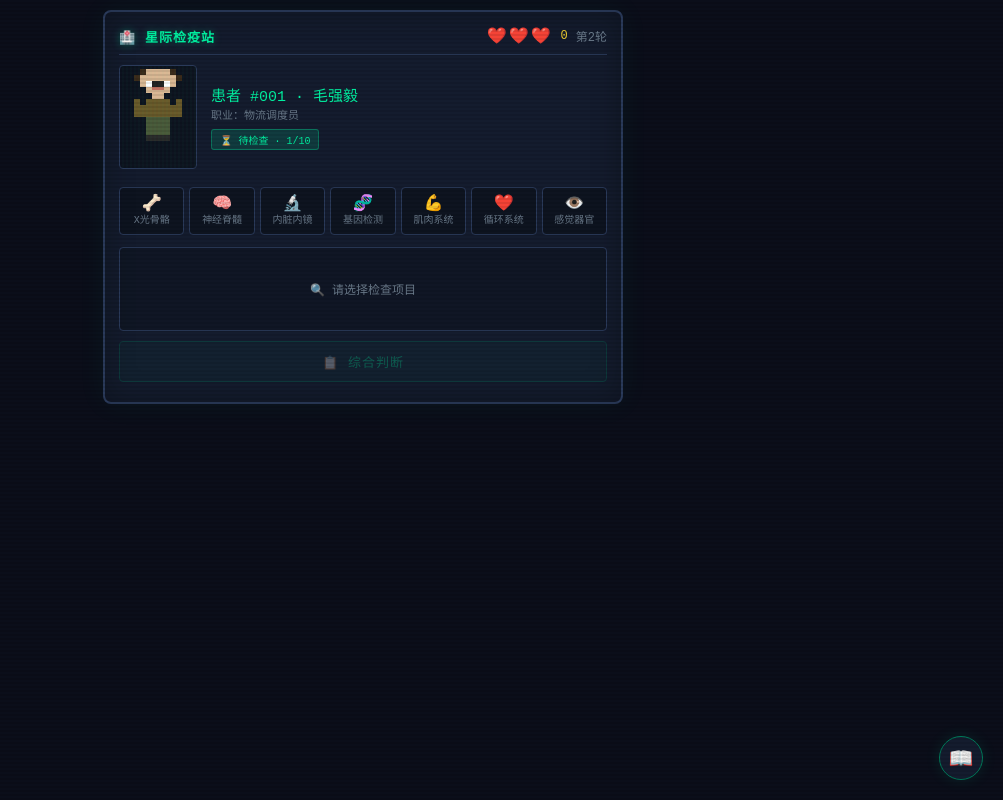
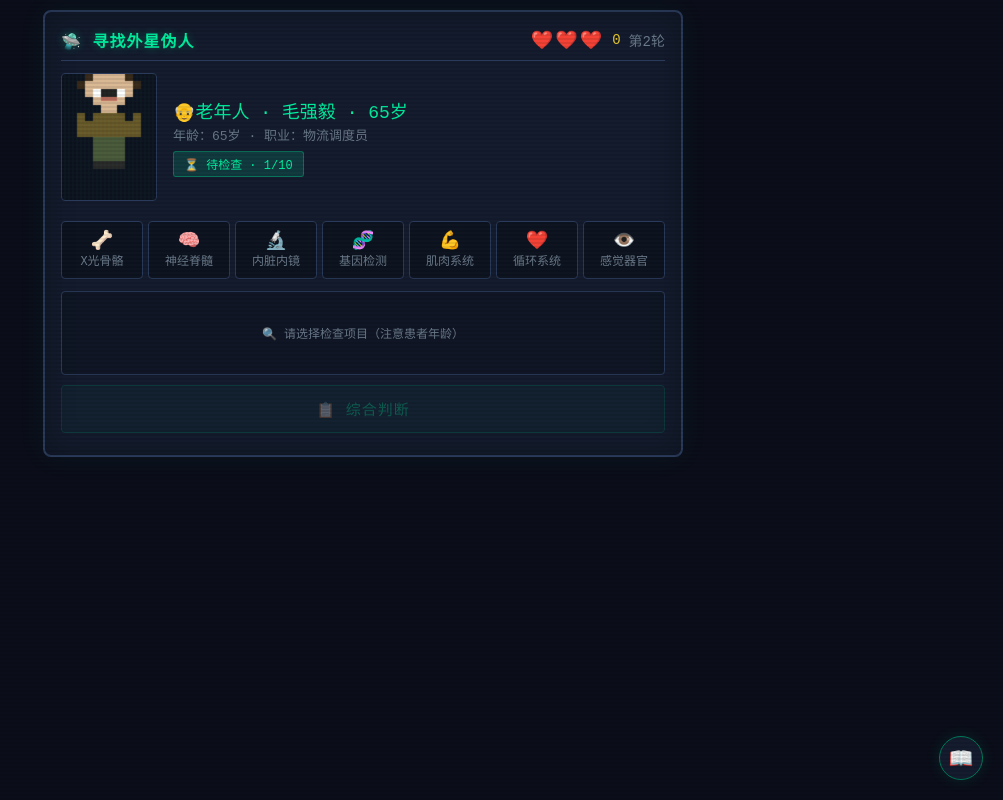
Before and after one commit to Astron-Sci/interstellar-anatomy, a plain HTML site: page index.html in a window 1280 px wide. Both pictures are taken after a click on the button "开 始 执 勤". Shown: the whole page, without its empty margins (277-1280 px from the left). Drawn offline with Linux system fonts and the light colour scheme.

Commit message:
Add files via upload

```diff
--- a/index.html
+++ b/index.html
@@ -3,7 +3,7 @@
 <head>
 <meta charset="UTF-8">
 <meta name="viewport" content="width=device-width,initial-scale=1.0,maximum-scale=1.0,user-scalable=no">
-<title>星际解剖站 · 找出外星伪人</title>
+<title>寻找外星伪人 · Yes, I am a Human</title>
 <style>
 *{margin:0;padding:0;box-sizing:border-box}
 :root{
@@ -18,6 +18,10 @@
   --text-dim:#6a7a8a;
   --heart:#f03050;
   --gold:#f0d030;
+  --fs-sm:13px;
+  --fs-md:15px;
+  --fs-lg:18px;
+  --fs-xl:24px;
 }
 body{
   background:var(--bg);
@@ -40,11 +44,11 @@ body::after{
 }
 .game-container{
   width:100%;
-  max-width:520px;
+  max-width:640px;
   background:var(--panel);
   border:2px solid var(--panel-border);
   border-radius:8px;
-  padding:14px;
+  padding:16px;
   position:relative;
   box-shadow:0 0 30px rgba(0,240,160,0.05),inset 0 0 30px rgba(0,0,0,0.3);
 }
@@ -58,37 +62,37 @@ body::after{
   gap:4px;
 }
 .title{
-  font-size:13px;font-weight:bold;color:var(--accent);
+  font-size:16px;font-weight:bold;color:var(--accent);
   text-shadow:0 0 8px rgba(0,240,160,0.3);letter-spacing:1px;
 }
-.status-bar{display:flex;align-items:center;gap:8px;font-size:12px}
-.hearts{color:var(--heart);font-size:16px;letter-spacing:2px}
+.status-bar{display:flex;align-items:center;gap:8px;font-size:14px}
+.hearts{color:var(--heart);font-size:18px;letter-spacing:2px}
 .hearts .lost{opacity:0.2}
 .score{color:var(--gold)}
 .round{color:var(--text-dim)}
 
 /* Patient */
 .patient-area{
-  display:flex;align-items:center;gap:14px;
-  padding:10px 0;min-height:110px;
+  display:flex;align-items:center;gap:16px;
+  padding:12px 0;min-height:130px;
 }
 .patient-canvas-wrap{
-  flex-shrink:0;width:78px;height:104px;
+  flex-shrink:0;width:96px;height:128px;
   background:rgba(0,0,0,0.3);border:1px solid var(--panel-border);border-radius:4px;
   display:flex;align-items:center;justify-content:center;
   position:relative;overflow:hidden;
 }
-.patient-canvas-wrap canvas{display:block}
+.patient-canvas-wrap canvas{display:block;width:96px;height:128px}
 .patient-canvas-wrap::after{
   content:'';position:absolute;inset:0;
   background:repeating-linear-gradient(90deg,transparent,transparent 2px,rgba(0,240,160,0.02) 2px,rgba(0,240,160,0.02) 4px);
   pointer-events:none;
 }
 .patient-info{flex:1;min-width:0}
-.patient-info .name{font-size:15px;color:var(--accent);margin-bottom:2px}
-.patient-info .meta{font-size:11px;color:var(--text-dim);line-height:1.6}
+.patient-info .name{font-size:18px;color:var(--accent);margin-bottom:4px}
+.patient-info .meta{font-size:13px;color:var(--text-dim);line-height:1.6}
 .patient-info .tag{
-  display:inline-block;font-size:10px;padding:2px 8px;border-radius:3px;margin-top:4px;
+  display:inline-block;font-size:12px;padding:3px 10px;border-radius:3px;margin-top:4px;
 }
 .tag-human{background:rgba(0,240,160,0.15);color:var(--accent);border:1px solid rgba(0,240,160,0.3)}
 .tag-alien{background:rgba(240,48,80,0.15);color:var(--danger);border:1px solid rgba(240,48,80,0.3)}
@@ -98,18 +102,18 @@ body::after{
   display:flex;gap:5px;padding:8px 0;
 }
 .tool-btn{
-  flex:1;min-width:52px;padding:7px 2px;
+  flex:1;min-width:64px;padding:9px 4px;
   background:rgba(0,0,0,0.3);border:1px solid var(--panel-border);border-radius:4px;
-  color:var(--text-dim);font-family:inherit;font-size:10px;cursor:pointer;
+  color:var(--text-dim);font-family:inherit;font-size:12px;cursor:pointer;
   text-align:center;transition:all 0.2s;line-height:1.2;
   position:relative;
 }
 .tool-btn:hover{background:rgba(0,240,160,0.08);border-color:var(--accent-dim);color:var(--text)}
 .tool-btn:active{transform:scale(0.95)}
-.tool-btn .icon{display:block;font-size:16px;margin-bottom:1px}
+.tool-btn .icon{display:block;font-size:18px;margin-bottom:2px}
 .tool-btn:disabled{opacity:0.35;cursor:not-allowed;transform:none}
 .tool-btn.used{border-color:var(--accent-dim);background:rgba(0,240,160,0.06)}
-.tool-btn.used::after{content:'✓';position:absolute;top:-2px;right:-2px;font-size:9px;color:var(--accent)}
+.tool-btn.used::after{content:'✓';position:absolute;top:-2px;right:-2px;font-size:10px;color:var(--accent)}
 
 /* Report area */
 .report-area{
@@ -150,20 +154,20 @@ body::after{
   display:flex;gap:8px;padding:6px 0;
 }
 .submit-btn{
-  flex:1;padding:10px;border:1px solid var(--accent-dim);border-radius:4px;
+  flex:1;padding:12px;border:1px solid var(--accent-dim);border-radius:4px;
   background:rgba(0,240,160,0.08);color:var(--accent);
-  font-family:inherit;font-size:13px;cursor:pointer;letter-spacing:1px;
+  font-family:inherit;font-size:15px;cursor:pointer;letter-spacing:1px;
   transition:all 0.2s;
 }
 .submit-btn:hover{background:rgba(0,240,160,0.2)}
 .submit-btn:disabled{opacity:0.3;cursor:not-allowed}
 .decision-row{
-  display:none;gap:10px;padding:6px 0;
+  display:none;gap:10px;padding:8px 0;
 }
 .decision-row.show{display:flex}
 .decision-btn{
-  flex:1;padding:10px;border:none;border-radius:4px;
-  font-family:inherit;font-size:14px;font-weight:bold;cursor:pointer;
+  flex:1;padding:12px;border:none;border-radius:4px;
+  font-family:inherit;font-size:16px;font-weight:bold;cursor:pointer;
   transition:all 0.2s;letter-spacing:2px;
 }
 .decision-btn:active{transform:scale(0.95)}
@@ -181,7 +185,7 @@ body::after{
 
 /* Feedback */
 .feedback{
-  padding:8px 10px;border-radius:4px;font-size:12px;line-height:1.6;margin-top:4px;display:none;
+  padding:8px 10px;border-radius:4px;font-size:14px;line-height:1.6;margin-top:6px;display:none;
 }
 .feedback.show{display:block;animation:slideUp 0.3s ease-out}
 .feedback.correct{background:rgba(0,240,160,0.1);border:1px solid rgba(0,240,160,0.3);color:var(--accent)}
@@ -193,17 +197,17 @@ body::after{
 /* Overlay screens */
 .overlay-screen{
   display:flex;flex-direction:column;align-items:center;justify-content:center;
-  min-height:320px;gap:14px;text-align:center;
+  min-height:360px;gap:16px;text-align:center;
 }
-.overlay-screen h1{font-size:22px;color:var(--accent);text-shadow:0 0 12px rgba(0,240,160,0.3);letter-spacing:2px}
-.overlay-screen .subtitle{font-size:13px;color:var(--text-dim);line-height:1.7}
+.overlay-screen h1{font-size:26px;color:var(--accent);text-shadow:0 0 12px rgba(0,240,160,0.3);letter-spacing:2px}
+.overlay-screen .subtitle{font-size:15px;color:var(--text-dim);line-height:1.8}
 .big-btn{
   padding:12px 36px;background:rgba(0,240,160,0.12);
   border:1px solid var(--accent-dim);border-radius:4px;color:var(--accent);
-  font-family:inherit;font-size:16px;cursor:pointer;letter-spacing:3px;transition:all 0.2s;
+  font-family:inherit;font-size:18px;cursor:pointer;letter-spacing:3px;transition:all 0.2s;
 }
 .big-btn:hover{background:rgba(0,240,160,0.25);box-shadow:0 0 20px rgba(0,240,160,0.1)}
-.gameover-score{font-size:28px;color:var(--gold)}
+.gameover-score{font-size:32px;color:var(--gold)}
 .gameover-stats{font-size:12px;color:var(--text-dim);line-height:1.6}
 
 /* Handbook modal */
@@ -282,7 +286,7 @@ body::after{
 <div class="game-container" id="app">
   <!-- Header -->
   <div class="header">
-    <div class="title">🏥 星际检疫站</div>
+    <div class="title">🛸 寻找外星伪人</div>
     <div class="status-bar">
       <span class="hearts" id="heartsDisplay"></span>
       <span class="score" id="scoreDisplay">0</span>
@@ -340,7 +344,7 @@ body::after{
 
     <!-- Accumulated Report Area -->
     <div class="report-area" id="reportArea">
-      <div class="report-placeholder">🔍 请选择检查项目</div>
+      <div class="report-placeholder">🔍 请选择检查项目（注意患者年龄）</div>
     </div>
 
     <!-- Submit Judgment -->
@@ -385,7 +389,7 @@ const EXAM_DATA = {
       { part:'腰椎', normal:5, unit:'块', nd:'人类腰椎为5块（L1-L5），承重最大。某些人可有腰椎骶化或骶椎腰化导致数目改变。', ad:'患者有{0}块腰椎——腰椎数目异常，脊柱承重结构不同！' },
       { part:'指骨（双手）', normal:28, unit:'块', nd:'每只手14块指骨。拇指2块（近节+远节），其余四指各3块，双手共28块。', ad:'患者双手只有{0}块指骨——手指关节分节数目异常！' },
       { part:'腕骨（双手）', normal:16, unit:'块', nd:'每只手8块腕骨：舟骨、月骨、三角骨、豌豆骨、大多角骨、小多角骨、头状骨、钩骨。双手16块。', ad:'患者双手有{0}块腕骨——腕骨排列方式异于人类！' },
-      { part:'牙齿', normal:32, unit:'颗', nd:'成人恒牙32颗（含4颗智齿）。儿童乳牙20颗，换牙期混合齿列。', ad:'患者有{0}颗牙齿——齿式与人类完全不同！' },
+      { part:'牙齿', normal:32, unit:'颗', nd:'牙齿数量随年龄变化：儿童乳牙20颗，换牙期20~28颗，成人恒牙28~32颗，老年人部分脱落20~28颗。', ad:'患者有{0}颗牙齿——齿式与人类完全不同！' },
       { part:'全身骨骼', normal:206, unit:'块', nd:'成人全身骨骼206块（含听小骨）。新生儿约270块，随生长部分融合。', ad:'患者全身只有{0}块骨骼——骨块总数明显异常！' },
       { part:'骶椎', normal:5, unit:'块', nd:'骶骨由5块骶椎（S1-S5）融合而成，成年后融合为1块骶骨。', ad:'患者骶骨由{0}块骶椎融合——骶骨分节数目异常！' },
       { part:'颅骨（不含听小骨）', normal:23, unit:'块', nd:'颅骨共23块。脑颅8块（额/顶2/颞2/枕/蝶/筛）+ 面颅15块。不含听小骨。', ad:'患者颅骨有{0}块——颅骨分块方式异于人类！' },
@@ -395,13 +399,15 @@ const EXAM_DATA = {
       { part:'趾骨（双足）', normal:28, unit:'块', nd:'每足14块趾骨（𧿹趾2块，其余各3块），双足共28块。', ad:'患者双足只有{0}块趾骨——足趾分节异常，可能影响行走！' },
       { part:'上肢骨（双侧合计）', normal:64, unit:'块', nd:'双侧上肢骨共64块。每侧32块：锁骨1+肩胛骨1+肱骨1+桡骨1+尺骨1+腕骨8+掌骨5+指骨14。', ad:'患者上肢骨共{0}块——上肢骨骼数目异常！' },
       { part:'下肢骨（双侧合计）', normal:62, unit:'块', nd:'双侧下肢骨共62块。每侧31块：髋骨1+股骨1+髌骨1+胫骨1+腓骨1+跗骨7+跖骨5+趾骨14。', ad:'患者下肢骨共{0}块——下肢骨骼数目异常！' },
-      { part:'骨有机物与无机物比例（儿童≈6:4，成人≈3.5:6.5）', normal:'30~40', unit:'%', nd:'成人骨有机物约占30~40%（无机物60~70%）。儿童有机物约60%使骨柔韧，老人约20%更脆。', ad:'患者骨有机物占比{0}%——骨质结构异常！' },
       { part:'胸骨', normal:1, unit:'块', nd:'成人胸骨由胸骨柄+胸骨体+剑突三部分融合而成，计为1块。', ad:'患者有{0}块胸骨——胸骨分节异常！' },
       { part:'锁骨', normal:2, unit:'根', nd:'锁骨连接胸骨和肩胛骨，每侧1根，双侧共2根。', ad:'患者有{0}根锁骨——肩带结构异常！' },
       { part:'肩胛骨', normal:2, unit:'块', nd:'肩胛骨位于胸廓后方，每侧1块，双侧共2块。参与构成肩关节和肩袖。', ad:'患者有{0}块肩胛骨——肩部骨骼异常！' },
       { part:'脊柱生理弯曲', normal:4, unit:'个', nd:'脊柱有4个生理弯曲：颈曲（前凸）+胸曲（后凸）+腰曲（前凸）+骶曲（后凸）。', ad:'患者脊柱有{0}个生理弯曲——脊柱曲度异常！' },
       { part:'足弓数量', normal:3, unit:'个', nd:'足弓共3个：内侧纵弓+外侧纵弓+横弓。足弓具有缓冲和支撑功能。', ad:'患者有{0}个足弓——足弓结构异常！' },
       { part:'骨盆骨块数', normal:4, unit:'块', nd:'骨盆由4块骨组成：左右髋骨（各1）+骶骨+尾骨。', ad:'患者骨盆由{0}块骨组成——骨盆结构异常！' },
+      { part:'髋臼Y形软骨愈合状态', normal:'已愈合', unit:'', nd:'髋臼由髂骨+坐骨+耻骨以Y形软骨连接，约12~16岁愈合。儿童未愈合，X光可见透亮线。', ad:'患者髋臼愈合状态与年龄不符——骨盆发育异常！' },
+      { part:'椎间盘高度（L3/4）', normal:'10~12', unit:'mm', nd:'椎间盘随增龄脱水变薄，老年人约6~8mm', ad:'患者椎间盘厚度不符合年龄——脊柱退变状态异常！' },
+      { part:'骨有机物比例（随龄变化）', normal:'30~40%', unit:'', nd:'儿童约60%使骨柔韧，老年人约20%更脆', ad:'患者骨质结构与年龄不符！' },
     ]
   },
   nerve: {
@@ -419,6 +425,8 @@ const EXAM_DATA = {
       { part:'小脑重量', normal:150, unit:'g', nd:'成人小脑重约150g，占脑总重量的10%左右，但含有全脑50%以上的神经元。', ad:'患者小脑重{0}g——小脑发育异常！' },
       { part:'脑干长度', normal:15, unit:'cm', nd:'脑干长约15cm，自上而下分为中脑+脑桥+延髓，是生命中枢所在地。', ad:'患者脑干长{0}cm——脑干发育异常！' },
       { part:'交感干神经节', normal:23, unit:'对', nd:'交感干神经节约22~25对（通常计23对）：颈3+胸10~12+腰4+骶4+尾1。', ad:'患者有{0}对交感干神经节——自主神经系统异常！' },
+      { part:'松果体钙化检出率', normal:'<5%', unit:'', nd:'松果体钙化随增龄上升，儿童<5%，老年人约85~90%', ad:'患者松果体钙化率与年龄不符！' },
+      { part:'胸腺残余重量', normal:'30~40', unit:'g', nd:'胸腺随增龄退化，儿童最大30~40g，老年人仅3~5g', ad:'患者胸腺与年龄不符！' },
     ]
   },
   scope: {
@@ -445,6 +453,8 @@ const EXAM_DATA = {
       { part:'肾重量（单侧）', normal:130, unit:'g', nd:'成人单侧肾脏重约120~150g（平均约130g）。', ad:'患者单侧肾重{0}g——肾脏发育异常！' },
       { part:'阑尾长度', normal:'6~8', unit:'cm', nd:'阑尾长约6~8cm，根部连于盲肠后内侧壁。麦氏点是阑尾炎的体表标志。', ad:'患者阑尾长约{0}cm——阑尾结构异常！' },
       { part:'直肠长度', normal:'12~15', unit:'cm', nd:'直肠长约12~15cm，上接乙状结肠（第3骶椎平面），下连肛管。', ad:'患者直肠长约{0}cm——消化末段结构异常！' },
+      { part:'肺弹性回缩力', normal:'强', unit:'', nd:'肺弹性随增龄下降，残气量增加导致老年性肺气肿', ad:'患者肺弹性不符合年龄' },
+      { part:'气管分叉角度', normal:'70~80°', unit:'', nd:'随年龄和胸廓形态增大，老年可达80~90°', ad:'患者气管分叉角不符合年龄！' },
     ]
   },
   gene: {
@@ -487,6 +497,7 @@ const EXAM_DATA = {
       { part:'心脏重量', normal:300, unit:'g', nd:'成人心脏重约250~350g（平均约300g），约本人拳头大小。', ad:'患者心脏重{0}g——心脏发育异常！' },
       { part:'安静时心率', normal:'60~100', unit:'次/分', nd:'成人安静状态下心率60~100次/分。', ad:'患者安静心率{0}次/分——心脏节律异常！' },
       { part:'白细胞分类种数', normal:5, unit:'种', nd:'白细胞分为5种：中性+嗜酸+嗜碱+淋巴细胞+单核细胞。', ad:'患者白细胞有{0}种——血液系统异常！' },
+      { part:'心脏纤维环钙化程度', normal:'无', unit:'', nd:'纤维环随增龄钙化，老年人主动脉瓣环钙化率达40~50%', ad:'患者心脏纤维环钙化程度与年龄不匹配！' },
     ]
   },
   sense: {
@@ -502,6 +513,10 @@ const EXAM_DATA = {
       { part:'正常眼压', normal:'10~21', unit:'mmHg', nd:'正常眼压范围10~21mmHg。>21mmHg提示青光眼风险。', ad:'患者眼压{0}mmHg——眼内压异常！' },
       { part:'半规管数量（单侧）', normal:3, unit:'个', nd:'每侧内耳有3个半规管：上半规管+后半规管+外半规管，感知旋转加速度。', ad:'患者单侧有{0}个半规管——平衡感知异常！' },
       { part:'鼓膜面积', normal:'55~90', unit:'mm²', nd:'鼓膜面积约55~90mm²，有效振动面积约55mm²。', ad:'患者鼓膜面积约{0}mm²——声音传导异常！' },
+      { part:'听阈频率范围', normal:'20~20000', unit:'Hz', nd:'听阈随增龄缩窄，儿童20~20000Hz，青壮年20~16000Hz，老年人20~8000Hz', ad:'患者听阈范围与年龄不符——听觉系统异常！' },
+      { part:'咽鼓管倾斜角度', normal:'30~40°', unit:'', nd:'儿童约10°接近水平，是儿童易患中耳炎的解剖基础', ad:'患者咽鼓管角度与年龄不符！' },
+      { part:'鼓膜厚度', normal:'正常', unit:'', nd:'鼓膜随增龄萎缩变薄', ad:'患者鼓膜厚度与年龄不符！' },
+      { part:'晶状体弹性', normal:'良好', unit:'', nd:'晶状体核随增龄硬化导致老花', ad:'患者晶状体弹性与年龄不符合！' },
     ]
   }
 };
@@ -573,6 +588,27 @@ const PART_ALIEN_KEY = {
 // ============================================================
 //  PATIENT GENERATION
 // ============================================================
+
+const AGE_NORMALS = {
+  "牙齿":{child:"20",young:"28~32",elderly:"20~28"},
+  "外耳道长度":{child:"1.5~2.5",young:"2.5~3.5",elderly:"3.5~4.0"},
+  "脊髓末端位置":{child:"L3下缘",young:"L1~L2下缘",elderly:"L1下缘"},
+  "大脑重量":{child:"1200~1300",young:"1300~1400",elderly:"1150~1300"},
+  "松果体钙化检出率":{child:"<5%",young:"约40%",elderly:"85~90%"},
+  "胸腺残余重量":{child:"30~40",young:"10~15",elderly:"3~5"},
+  "心脏纤维环钙化程度":{child:"无",young:"轻度或无",elderly:"中~显著"},
+  "鼓膜厚度":{child:"薄",young:"正常",elderly:"萎缩变薄"},
+  "晶状体弹性":{child:"极好",young:"良好",elderly:"差"},
+  "咽鼓管倾斜角度":{child:"约10°",young:"30~40°",elderly:"40~45°"},
+  "椎间盘高度（L3/4）":{child:"10~12",young:"10~12",elderly:"6~8"},
+  "肺弹性回缩力":{child:"强",young:"强",elderly:"弱"},
+  "气管分叉角度":{child:"60~70°",young:"70~80°",elderly:"80~90°"},
+  "骨有机物比例（随龄变化）":{child:"约60%",young:"30~40%",elderly:"约20%"},
+  "听阈频率范围":{child:"20~20000",young:"20~16000",elderly:"20~8000"},
+  "髋臼Y形软骨愈合状态":{child:"未愈合",young:"已愈合",elderly:"已愈合"},
+};
+function getAgeGroup(a){return a<=14?0:(a<=59?1:2);}
+function getAgeGroupLabel(a){return a<=14?"👧儿童":(a<=59?"🧑青壮年":"👴老年人");}
 const SURNAMES = '赵钱孙李周吴郑王冯陈褚卫蒋沈韩杨朱秦尤许何吕施张孔曹严华金魏陶姜戚谢邹喻柏水窦章云苏潘葛奚范彭郎鲁韦昌马苗凤花方俞任袁柳酆鲍史唐费廉岑薛雷贺倪汤滕殷罗毕郝邬安常乐于时傅皮卞齐康伍余元卜顾孟平黄穆萧尹姚邵湛汪祁毛禹狄米贝明臧计伏成戴谈宋茅庞熊纪舒屈项祝董梁杜阮蓝闵席季麻强贾路娄危江童颜郭梅盛林钟徐邱骆高夏蔡田樊胡凌霍虞万支柯咎管卢莫经房裘缪干解应宗宣丁贲邓郁单杭洪包诸左石崔吉钮龚程嵇邢滑裴陆荣翁荀羊於惠甄魏家封芮羿储靳汲邴糜松井段富巫乌焦巴弓牧隗山谷车侯宓蓬全郗班仰秋仲伊宫宁仇栾暴甘钭厉戎祖武符刘景詹束龙叶幸司韶郜黎蓟溥印宿白怀蒲邰从鄂索咸籍赖卓蔺屠蒙池乔阴鬱胥能苍双闻莘党翟谭贡劳逄姬申扶堵冉宰郦雍郤璩桑桂濮牛寿通边扈燕冀郏浦尚农温别庄晏柴瞿阎充慕连茹习宦艾鱼容向古易慎戈廖庾终暨居衡步都耿满弘'.split('');
 const GIVEN_NAMES = ['伟','芳','娜','敏','强','磊','军','洋','静','丽','勇','涛','杰','鑫','浩','雪','晨','宇','轩','涵','昊','欣','悦','琪','睿','然','旭','鹏','铭','琳','瑶','毅','恒','辉','明','华','超','哲','斌','婷','亮','飞','颖','萌','帅','凯','博','文','武','安','邦','国','民','盛','志','远','思','雨','桐','辰','曦','辰','霖','楠','松','柏','柳','晨','岚','珺','玥','茜','璇','璞','瑜','瑾','璋','伟','超','健','康','宁','平','和','瑞','祥','吉','庆','龙','凤','虎','豹','鹏','程','锦','绣','宏','图','启','航'];
 const JOBS = ['星际矿工','空间站工程师','火星农场主','商船船员','科研站助理','物流调度员','太空导游','轨道清洁工','深空探测器操作员','能量站技工','卫星维修师','星际快递员','生态仓管理员','零重力教练','星舰厨师'];
@@ -647,6 +683,7 @@ let state = {
   globalUsedItems:[],  // cross-round item tracking for variety
   reports:[],          // findings for current patient [{toolKey,item,isAlien}]
   decisionMade:false,
+  currentPatientAge:30,
   judging:false,       // whether we're in judgment mode
 };
 
@@ -739,7 +776,7 @@ function resetForPatient(){
   state.judging=false;
   state.decisionMade=false;
 
-  document.getElementById('reportArea').innerHTML='<div class="report-placeholder">🔍 请选择检查项目</div>';
+  document.getElementById('reportArea').innerHTML='<div class="report-placeholder">🔍 请选择检查项目（注意患者年龄）</div>';
   document.getElementById('feedback').className='feedback';
   document.getElementById('feedback').innerHTML='';
   document.getElementById('decisionRow').classList.remove('show');
@@ -763,8 +800,9 @@ function nextPatient(){
   }
 
   const name=randomName(), job=pick(JOBS);
-  document.getElementById('patientName').textContent='患者 #'+String(state.round).padStart(3,'0')+' · '+name;
-  document.getElementById('patientMeta').innerHTML='职业：'+job;
+  const age=rand(3,90);state.currentPatientAge=age;var agl=getAgeGroupLabel(age);
+  document.getElementById('patientName').textContent=agl+' · '+name+' · '+age+'岁';
+  document.getElementById('patientMeta').innerHTML='年龄：'+age+'岁 · 职业：'+job;
   const tag=document.getElementById('patientTag');
   tag.className='tag tag-human'; tag.textContent='⏳ 待检查 · '+(state.round)+'/10';
 
@@ -959,13 +997,13 @@ function renderHandbook(){
   const container=document.getElementById('handbookContent');
   container.innerHTML='';
   const cats=[
-    ['🦴 骨骼系统',['肋骨','椎骨总数','颈椎','胸椎','腰椎','骰椎','指骨（双手）','腕骨（双手）','牙齿','全身骨骼','顑骨（不含听小骨）','听小骨（双侧）','掌骨（双手）','跧骨（双足）','趾骨（双足）','上肢骨（双侧合计）','下肢骨（双侧合计）','骨有机物与无机物比例（儿童≈6:4，成人≈3.5:6.5）','胸骨','锁骨','肩膀骨','脊柱生理弯曲','足弓数量','髇骨骨块数']],
-    ['🧠 神经脊髓',['脊神经对数','脑神经对数','脊髓长度','脊髓末端位置','椎间盘数量','脑室数量','脑脊液总量','大脑重量','脊髓节段','小脑重量','脑干长度','交感干神经节']],
-    ['🔬 内脏系统',['小肠长度','食管长度','气管长度','结肠长度','肺叶数量','肝脏重量','十二指肠长度','男性尿道长度','女性尿道长度','气管软骨环数','肾锥体数量（单侧）','输尿管长度','胃容量','肺重量（双侧）','脾脏重量','胰脏重量','胆囊容量','肾长度','肾重量（单侧）','阑尾长度','直肠长度']],
+        ['🦴 骨骼系统',['肋骨','椎骨总数','颈椎','胸椎','腰椎','骰椎','指骨（双手）','腕骨（双手）','牙齿','全身骨骼','颅骨（不含听小骨）','听小骨（双侧）','掌骨（双手）','跗骨（双足）','趾骨（双足）','上肢骨（双侧合计）','下肢骨（双侧合计）','胸骨','锁骨','肩胛骨','脊柱生理弯曲','足弓数量','骨盆骨块数','椎间盘高度（L3/4）','骨有机物比例（随龄变化）','髋臼Y形软骨愈合状态']],
+    ['🧠 神经脊髓',['脊神经对数','脑神经对数','脊髓长度','脊髓末端位置','椎间盘数量','脑室数量','脑脊液总量','大脑重量','脊髓节段','小脑重量','脑干长度','交感干神经节','松果体钙化检出率','胸腺残余重量']],
+    ['🔬 内脏系统',['小肠长度','食管长度','气管长度','结肠长度','肺叶数量','肝脏重量','十二指肠长度','男性尿道长度','女性尿道长度','气管软骨环数','肾锥体数量（单侧）','输尿管长度','胃容量','肺重量（双侧）','脾脏重量','胰腺重量','胆囊容量','肾长度','肾重量（单侧）','阑尾长度','直肠长度','肺弹性回缩力','气管分叉角度']],
     ['🧬 遗传基因',['染色体数目','血型系统（常用）','血红蛋白亚基']],
-    ['💪 肌肉系统',['前臂肌前群','前臂肌后群','手肌（单侧）','小腿三头肌','眼外肌（单侧）','咀嚼肌（双侧）','股四头肌（单侧）','大腿后群肌（单侧）','小腿前群肌（单侧）','小腿外侧群肌（单侧）','鮐骨（人体最大的籽骨）','全身骨骼肌数量','人体最长肌肉（缝妆肌）']],
-    ['❤️ 循环系统',['心腔数量','心脏瓣膜数量','心包层数','冠状动脉主干数','主动脉弓分支数','心脏每天卓动次数','全身血液量','红细胞寿命','心脏重量','安静时心率','白细胞分类种数']],
-    ['👁️ 感觉器官',['眼球壁层数','听小骨（单侧）','外耳道长度','耳蜗蜗管圈数','大唾液腺对数','味蕾总数','眼球前后径','正常眼压','半规管数量（单侧）','鼓膜面积']],
+    ['💪 肌肉系统',['前臂肌前群','前臂肌后群','手肌（单侧）','小腿三头肌','眼外肌（单侧）','咀嚼肌（双侧）','股四头肌（单侧）','大腿后群肌（单侧）','小腿前群肌（单侧）','小腿外侧群肌（单侧）','髌骨（人体最大的籽骨）','全身骨骼肌数量','人体最长肌肉（缝匠肌）']],
+    ['❤️ 循环系统',['心腔数量','心脏瓣膜数量','心包层数','冠状动脉主干数','主动脉弓分支数','心脏每天搏动次数','全身血液量','红细胞寿命','心脏重量','安静时心率','白细胞分类种数','心脏纤维环钙化程度']],
+    ['👁️ 感觉器官',['眼球壁层数','听小骨（单侧）','外耳道长度','耳蜗蜗管圈数','大唾液腺对数','味蕾总数','眼球前后径','正常眼压','半规管数量（单侧）','鼓膜面积','咽鼓管倾斜角度','鼓膜厚度','晶状体弹性','听阈频率范围']],
   ];
   for(const[catName,parts]of cats){
     const div=document.createElement('div');
@@ -975,7 +1013,10 @@ function renderHandbook(){
       for(const cat of Object.values(EXAM_DATA)){
         for(const item of cat.items){
           if(item.part===part){
-            itemsHtml+='<div class="handbook-item"><span>'+part+'</span><span class="h-val">'+item.normal+(item.unit||'')+'</span></div>';
+            var hbVal=item.normal+(item.unit||'');
+            var an=AGE_NORMALS[part];
+            if(an){hbVal='<span style="color:var(--accent);font-size:9px">儿童:'+an.child+'</span><span style="color:var(--text-dim);font-size:9px"> | </span><span style="color:var(--gold);font-size:9px">青壮年:'+an.young+'</span><span style="color:var(--text-dim);font-size:9px"> | </span><span style="color:var(--warn);font-size:9px">老年:'+an.elderly+'</span>';}
+            itemsHtml+='<div class="handbook-item"><span>'+part+'</span><span class="h-val">'+hbVal+'</span></div>';
           }
         }
       }
```
